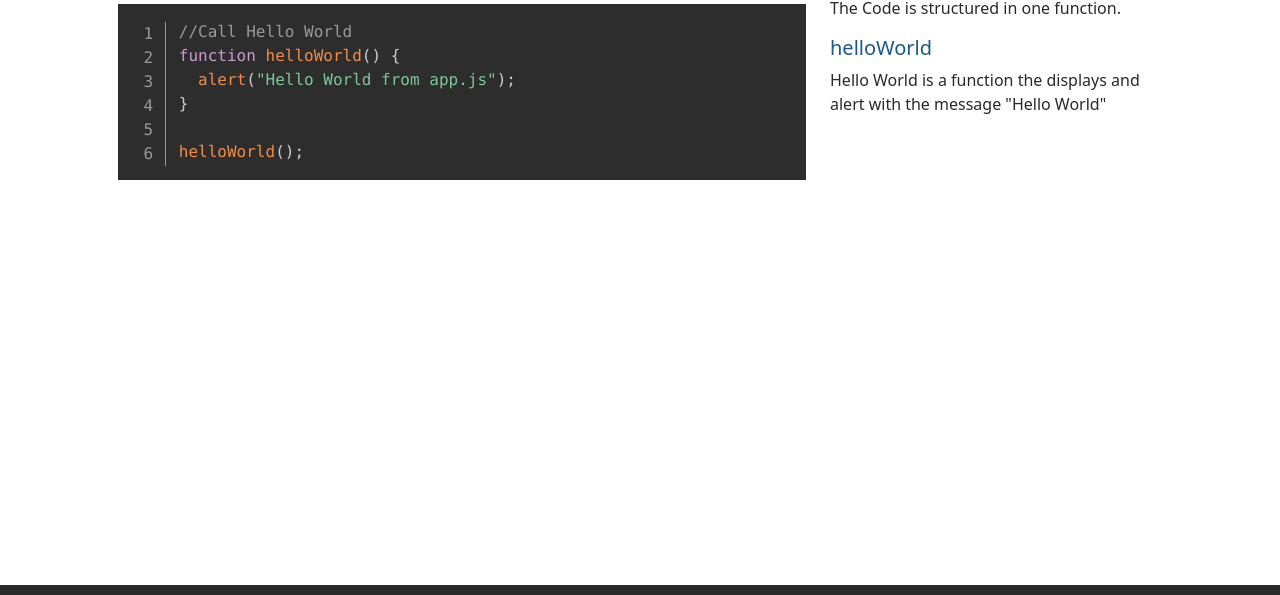
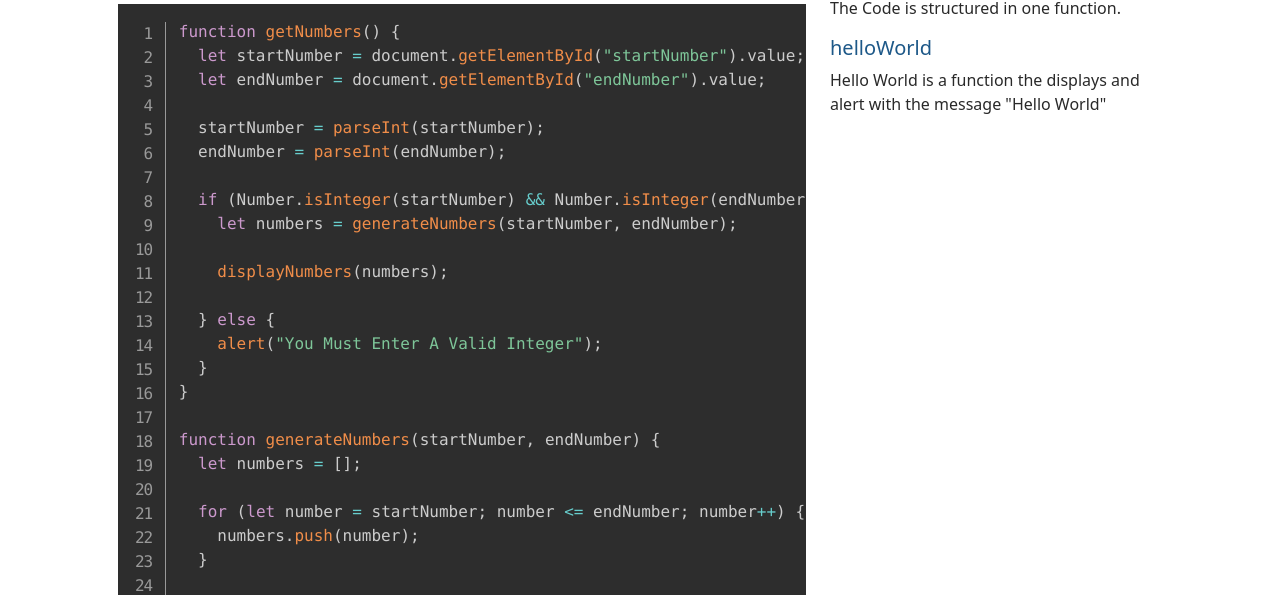
Before and after one commit to joeterlecki/0-to-100, a plain HTML site: page code.html in a window 1280 px wide. Shown: the part 147-742 px from the top of the page. Drawn offline with nearby package versions, Linux system fonts and the light colour scheme.

Commit message:
code display

```diff
--- a/code.html
+++ b/code.html
@@ -55,12 +55,49 @@
       <div class="row row-cols-1 row-cols-lg-2 ">
         <div class="col-lg-8">
           <pre class="line-numbers"><code class="language-javascript">
-            //Call Hello World
-            function helloWorld() {
-              alert("Hello World from app.js");
+            function getNumbers() {
+              let startNumber = document.getElementById("startNumber").value;
+              let endNumber = document.getElementById("endNumber").value;
+
+              startNumber = parseInt(startNumber);
+              endNumber = parseInt(endNumber);
+
+              if (Number.isInteger(startNumber) && Number.isInteger(endNumber)) {
+                let numbers = generateNumbers(startNumber, endNumber);
+
+                displayNumbers(numbers);
+
+              } else {
+                alert("You Must Enter A Valid Integer");
+              }
             }
 
-            helloWorld();
+            function generateNumbers(startNumber, endNumber) {
+              let numbers = [];
+
+              for (let number = startNumber; number <= endNumber; number++) {
+                numbers.push(number);
+              }
+
+              return numbers;
+            }
+
+            function displayNumbers(numbers) {
+              let templateRows = "";
+              for (let number = 0; number < numbers.length; number++) {
+                let displayNumber = numbers[number];
+
+                if (displayNumber % 2 == 0) {
+                  templateRows += `<tr><td><strong>${displayNumber}</strong></td></tr>`;
+                } else {
+                  templateRows += `<tr><td>${displayNumber}</td></tr>`;
+                }
+
+              }
+
+              document.getElementById("results").innerHTML = templateRows;
+
+            }
           </code></pre>
         </div>
         <div class="col-lg-4">
```
